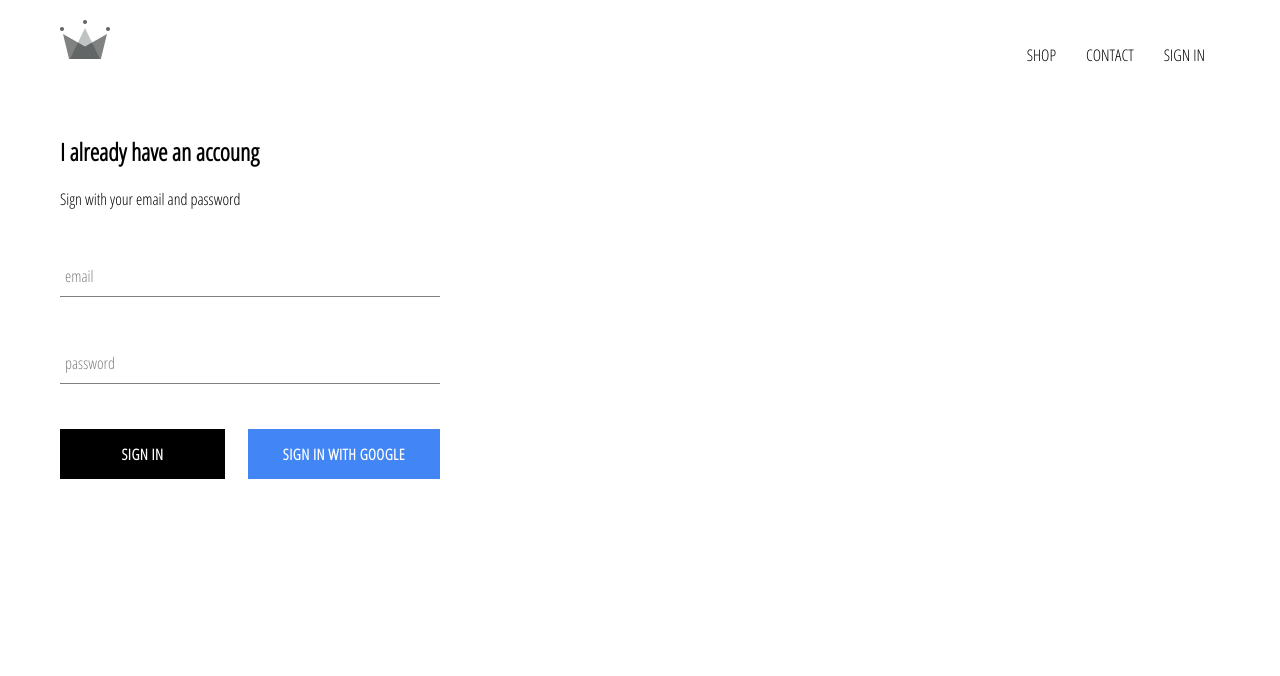
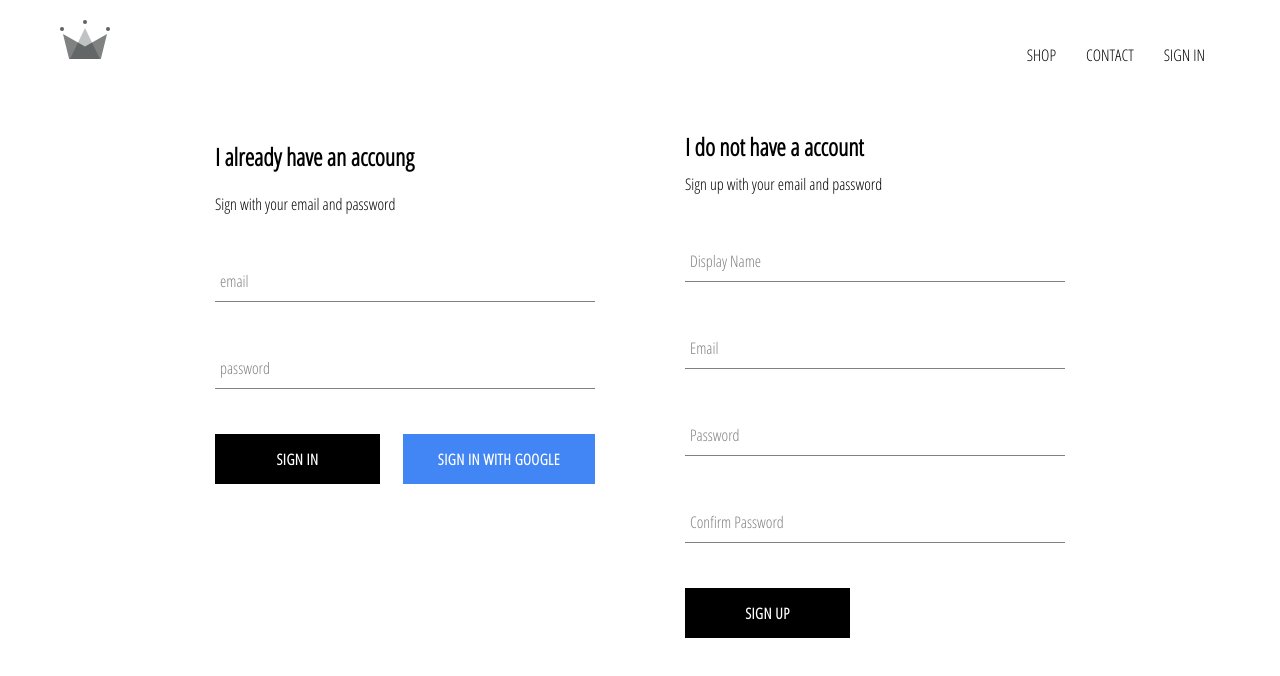
Before and after one commit to BuguiBuguistica/crwn-clothing, a React (Create React App) app: page /signin in a window 1280 px wide. Shown: the top 676 px of the page. Built offline with nearby package versions, Linux system fonts and the light colour scheme; no server answers.

Commit message:
Implementing auth with firebase

```diff
--- a/src/App.js
+++ b/src/App.js
@@ -5,7 +5,7 @@
 import ShopPage from './pages/shop/shop.component'
 import SingInAndSignUpPage from './pages/sign-in-and-sign-up/sign-in-and-sign-up.component'
 import Header from './components/header/header.component'
-import { auth } from './firebase/firebase.utils'
+import { auth, createUserProfileDocument } from './firebase/firebase.utils'
 
 class App extends React.Component {
   constructor () {
@@ -18,20 +18,35 @@
 
   unsubscribeFromAuth = null
 
-  componentDidMount () {
-    this.unsubscribeFromAuth = auth.onAuthStateChanged(user => {
-      this.setState({ currentUser: user })
-    })
+  componentDidMount() {
+    this.unsubscribeFromAuth = auth.onAuthStateChanged(async userAuth => {
+      if (userAuth) {
+        const userRef = await createUserProfileDocument(userAuth);
+
+        userRef.onSnapshot(snapShot => {
+          this.setState({
+            currentUser: {
+              id: snapShot.id,
+              ...snapShot.data()
+            }
+          });
+
+          console.log(this.state);
+        });
+      }
+
+      this.setState({ currentUser: userAuth });
+    });
   }
 
   componentWillUnmount () {
-    this.unsubscribeFromAuth();
+    this.unsubscribeFromAuth()
   }
 
   render () {
     return (
       <div>
-        <Header currentUser={this.state.currentUser}/>
+        <Header currentUser={this.state.currentUser} />
         <Switch>
           <Route exact path='/' component={HomePage} />
           <Route path='/shop' component={ShopPage} />
--- /dev/null
+++ b/src/components/sign-up/sign-up.component.js
@@ -0,0 +1,103 @@
+import React from 'react';
+
+import FormInput from '../form-input/form-input.component';
+import CustomButton from '../custom-button/custom-button.component';
+
+import { auth, createUserProfileDocument } from '../../firebase/firebase.utils';
+
+import './sign-up.styles.scss';
+
+class SignUp extends React.Component {
+  constructor() {
+    super();
+
+    this.state = {
+      displayName: '',
+      email: '',
+      password: '',
+      confirmPassword: ''
+    };
+  }
+
+  handleSubmit = async event => {
+    event.preventDefault();
+
+    const { displayName, email, password, confirmPassword } = this.state;
+
+    if (password !== confirmPassword) {
+      alert("passwords don't match");
+      return;
+    }
+
+    try {
+      const { user } = await auth.createUserWithEmailAndPassword(
+        email,
+        password
+      );
+
+      await createUserProfileDocument(user, { displayName });
+
+      this.setState({
+        displayName: '',
+        email: '',
+        password: '',
+        confirmPassword: ''
+      });
+    } catch (error) {
+      console.error(error);
+    }
+  };
+
+  handleChange = event => {
+    const { name, value } = event.target;
+
+    this.setState({ [name]: value });
+  };
+
+  render() {
+    const { displayName, email, password, confirmPassword } = this.state;
+    return (
+      <div className='sign-up'>
+        <h2 className='title'>I do not have a account</h2>
+        <span>Sign up with your email and password</span>
+        <form className='sign-up-form' onSubmit={this.handleSubmit}>
+          <FormInput
+            type='text'
+            name='displayName'
+            value={displayName}
+            onChange={this.handleChange}
+            label='Display Name'
+            required
+          />
+          <FormInput
+            type='email'
+            name='email'
+            value={email}
+            onChange={this.handleChange}
+            label='Email'
+            required
+          />
+          <FormInput
+            type='password'
+            name='password'
+            value={password}
+            onChange={this.handleChange}
+            label='Password'
+            required
+          />
+          <FormInput
+            type='password'
+            name='confirmPassword'
+            value={confirmPassword}
+            onChange={this.handleChange}
+            label='Confirm Password'
+            required
+          />
+          <CustomButton type='submit'>SIGN UP</CustomButton>
+        </form>
+      </div>
+    );
+  }
+}
+
+export default SignUp;
--- /dev/null
+++ b/src/components/sign-up/sign-up.styles.scss
@@ -0,0 +1,9 @@
+.sign-up {
+  display: flex;
+  flex-direction: column;
+  width: 380px;
+
+  .title {
+    margin: 10px 0;
+  }
+}
--- a/src/firebase/firebase.utils.js
+++ b/src/firebase/firebase.utils.js
@@ -14,6 +14,32 @@
   measurementId: 'G-EPQS4778PZ'
 };
 
+export const createUserProfileDocument = async (userAuth, additionalData) => {
+  if (!userAuth) return;
+
+  const userRef = firestore.doc(`users/${userAuth.uid}`);
+
+  const snapShot = await userRef.get();
+
+  if (!snapShot.exists) {
+    const { displayName, email } = userAuth;
+    const createdAt = new Date();
+    try {
+      await userRef.set({
+        displayName,
+        email,
+        createdAt,
+        ...additionalData
+      });
+    } catch (error) {
+      console.log('error creating user', error.message);
+    }
+  }
+
+  return userRef;
+};
+
+
 firebase.initializeApp(config);
 
 export const auth = firebase.auth();
--- a/src/pages/sign-in-and-sign-up/sign-in-and-sign-up.component.js
+++ b/src/pages/sign-in-and-sign-up/sign-in-and-sign-up.component.js
@@ -1,13 +1,16 @@
-import React from 'react';
-import SignIn from '../../components/sign-in/sign-in.component';
+import React from 'react'
+import SignIn from '../../components/sign-in/sign-in.component'
+import SignUp from '../../components/sign-up/sign-up.component'
 
-import './sign-in-and-sign-up.styles.scss';
+import './sign-in-and-sign-up.styles.scss'
 
 const SingInAndSignUpPage = () => {
-	return <div>
-		<SignIn />
-	</div>
+  return (
+    <div className='sign-in-and-sign-up'>
+      <SignIn />
+      <SignUp />
+    </div>
+  )
 }
 
-
-export default SingInAndSignUpPage;
+export default SingInAndSignUpPage
--- a/src/pages/sign-in-and-sign-up/sign-in-and-sign-up.styles.scss
+++ b/src/pages/sign-in-and-sign-up/sign-in-and-sign-up.styles.scss
@@ -0,0 +1,6 @@
+.sign-in-and-sign-up {
+  width: 850px;
+  display: flex;
+  justify-content: space-between;
+  margin: 30px auto;
+}
```
